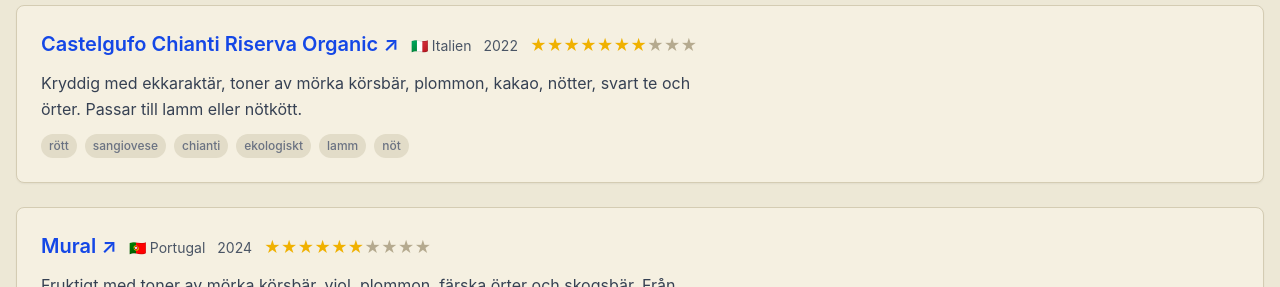
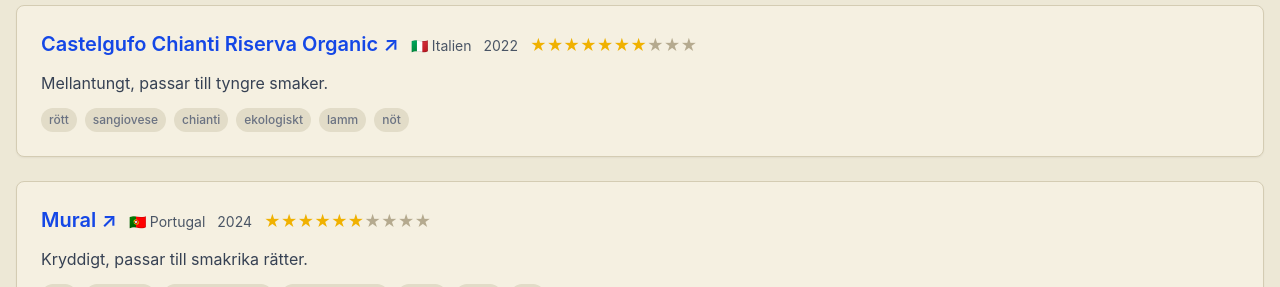
Before and after one commit to karlmovin/karlmovin.github.io, a React (Vite) app: page /wines in a window 1280 px wide. Shown: the part 665-952 px from the top of the page. Built offline with nearby package versions, Linux system fonts and the light colour scheme; no server answers.

Commit message:
Replace wine notes with personal tasting notes
Co-Authored-By: Claude Sonnet 5 <noreply@anthropic.com>
Claude-Session: https://claude.ai/code/session_018PpScrPKWgZq1uTjWJWR7C

```diff
--- a/src/data/wines.ts
+++ b/src/data/wines.ts
@@ -54,8 +54,8 @@ export const wines: Wine[] = [
 		country: countries.IT,
 		tags: ["rött", "sangiovese", "chianti", "ekologiskt", "lamm", "nöt"],
 		notes: {
-			sv: "Kryddig med ekkaraktär, toner av mörka körsbär, plommon, kakao, nötter, svart te och örter. Passar till lamm eller nötkött.",
-			en: "Spicy with oak character, notes of dark cherries, plums, cocoa, nuts, black tea and herbs. Pairs with lamb or beef.",
+			sv: "Mellantungt, passar till tyngre smaker.",
+			en: "Medium-bodied, pairs with heavier flavors.",
 		},
 	},
 	{
@@ -74,8 +74,8 @@ export const wines: Wine[] = [
 			"nöt",
 		],
 		notes: {
-			sv: "Fruktigt med toner av mörka körsbär, viol, plommon, färska örter och skogsbär. Från Douro-dalen, Portugal.",
-			en: "Fruity with notes of dark cherries, violet, plum, fresh herbs and forest berries. From the Douro valley, Portugal.",
+			sv: "Kryddigt, passar till smakrika rätter.",
+			en: "Spicy, pairs with flavorful dishes.",
 		},
 	},
 ];
```
